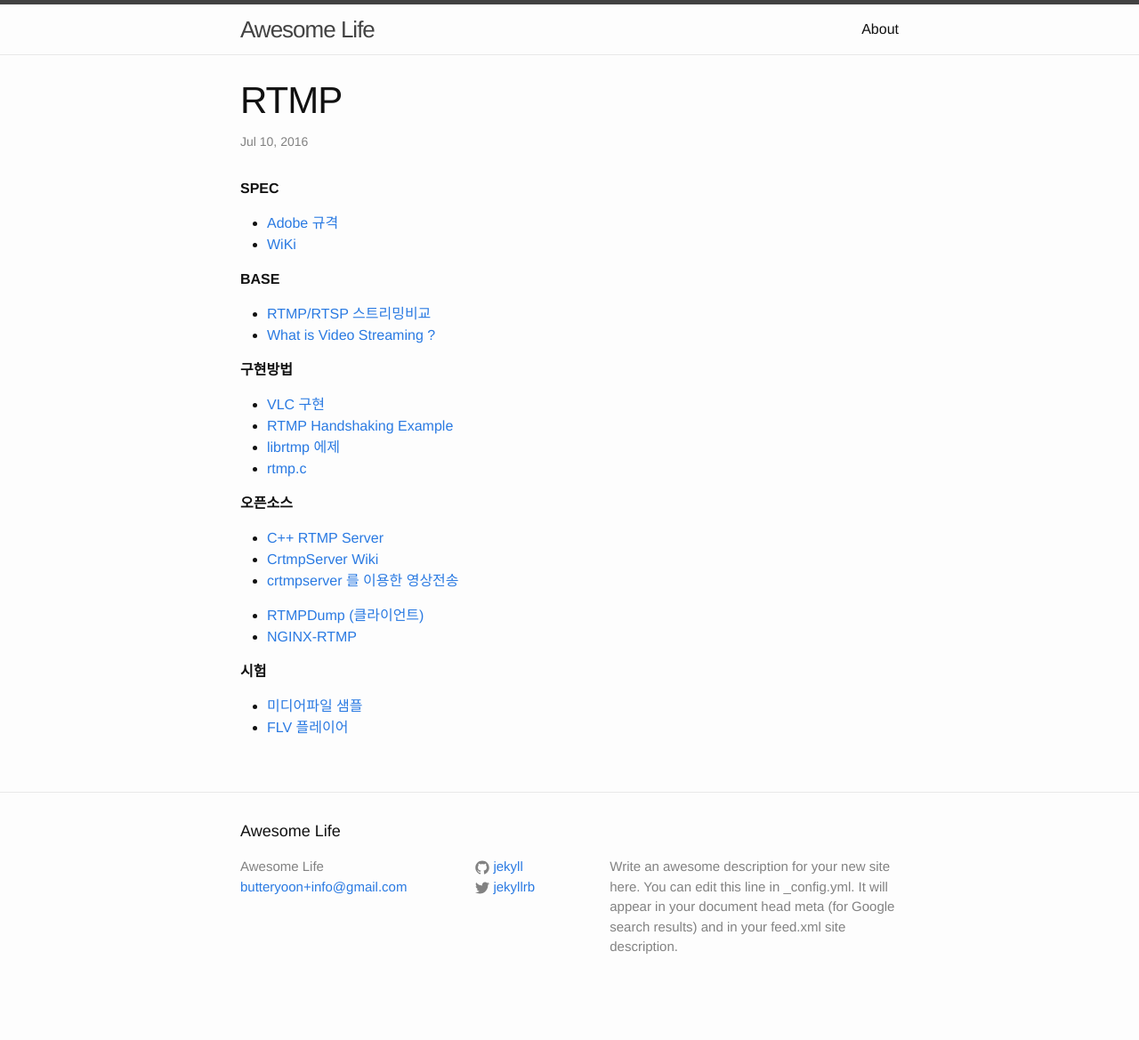
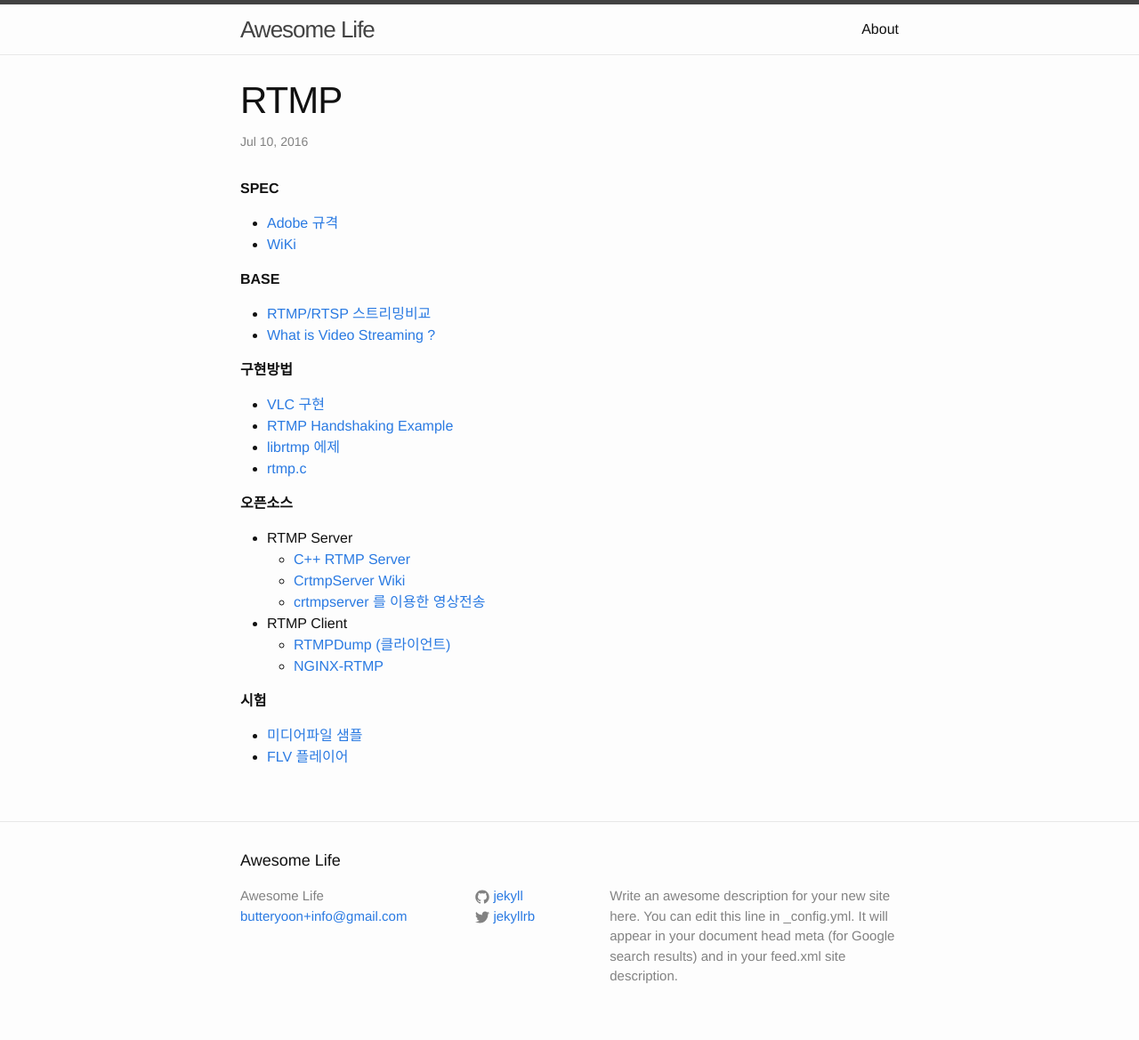
Before and after one commit to butteryoon/butteryoon.github.io, a Jekyll site: the page built from _posts/2016-07-10-RTMP.markdown, in a window 1280 px wide. Shown: the whole page at 89% size. Built offline with Jekyll 4.4.1, drawn with Linux system fonts in a browser that asks for light colours; before the commit the page ends 1136 px from its top, so only the background shows below that.

Commit message:
Modified List

```diff
--- a/_posts/2016-07-10-RTMP.markdown
+++ b/_posts/2016-07-10-RTMP.markdown
@@ -28,12 +28,14 @@ categories: jekyll update
 
 **오픈소스**
 
-* [C++ RTMP Server](https://github.com/mdavid/crtmpserver)
-* [CrtmpServer Wiki](http://wiki.alessandro.delgallo.net/wiki/index.php/Crtmpserver)
-* [crtmpserver 를 이용한 영상전송](http://www.rasplay.org/?p=5705 )
+* RTMP Server
+  * [C++ RTMP Server](https://github.com/mdavid/crtmpserver)
+  * [CrtmpServer Wiki](http://wiki.alessandro.delgallo.net/wiki/index.php/Crtmpserver)
+  * [crtmpserver 를 이용한 영상전송](http://www.rasplay.org/?p=5705 )
 
-* [RTMPDump (클라이언트)](http://rtmpdump.mplayerhq.hu/)
-* [NGINX-RTMP](https://obsproject.com/forum/resources/how-to-set-up-your-own-private-rtmp-server-using-nginx.50/)
+* RTMP Client
+  * [RTMPDump (클라이언트)](http://rtmpdump.mplayerhq.hu/)
+  * [NGINX-RTMP](https://obsproject.com/forum/resources/how-to-set-up-your-own-private-rtmp-server-using-nginx.50/)
 
 **시험**
 
```
